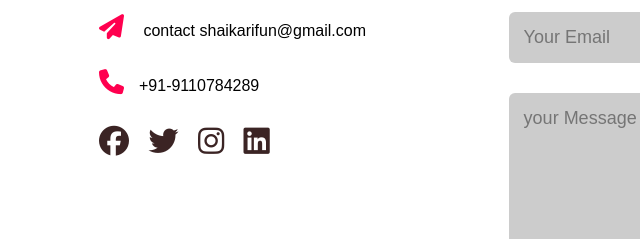
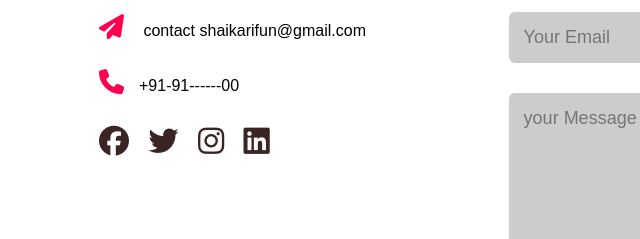
Before and after one commit to arifun-shaik/portfolio, a plain HTML site: page index.html in a window 1280 px wide. Shown: the part 2605-2844 px from the top of the page, 29-669 px from the left. Drawn offline with Linux system fonts and the light colour scheme.

Commit message:
Update index.html

```diff
--- a/index.html
+++ b/index.html
@@ -130,7 +130,7 @@
                     <div class="contact-left">
                         <h1 class="sub-title" style="color: black">Contact Me</h1>
                         <p><i class="fa-solid fa-paper-plane"></i> contact shaikarifun@gmail.com</p>
-                        <p><i class="fa-solid fa-phone"></i>+91-9110784289</p>
+                        <p><i class="fa-solid fa-phone"></i>+91-91------00</p>
                         <div class="social-icons">
                             <a href="https://facebook.com/"><i class="fa-brands fa-facebook"></i></a>
                             <a href="https://twitter.com/home"><i class="fa-brands fa-twitter"></i></a>
```
